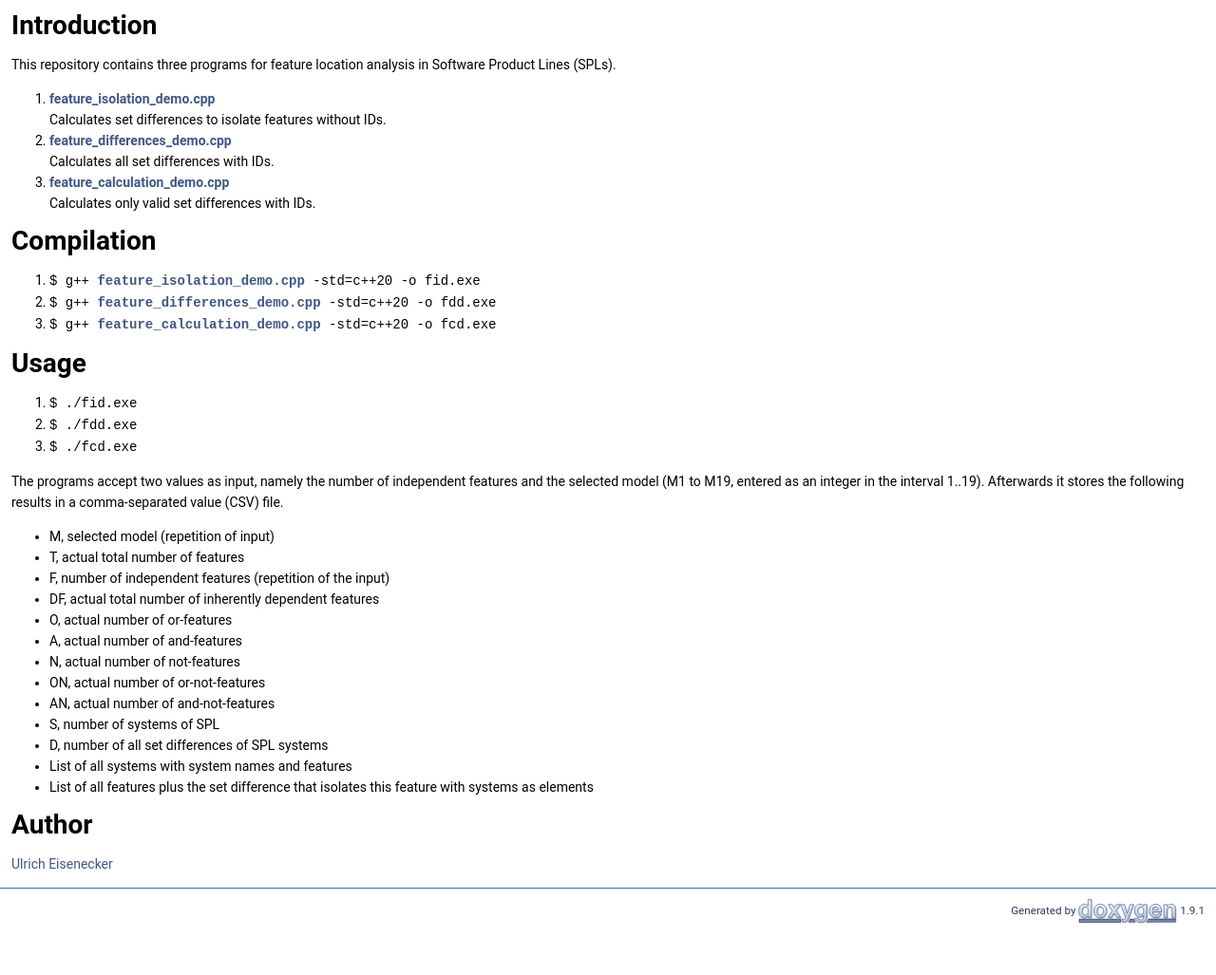
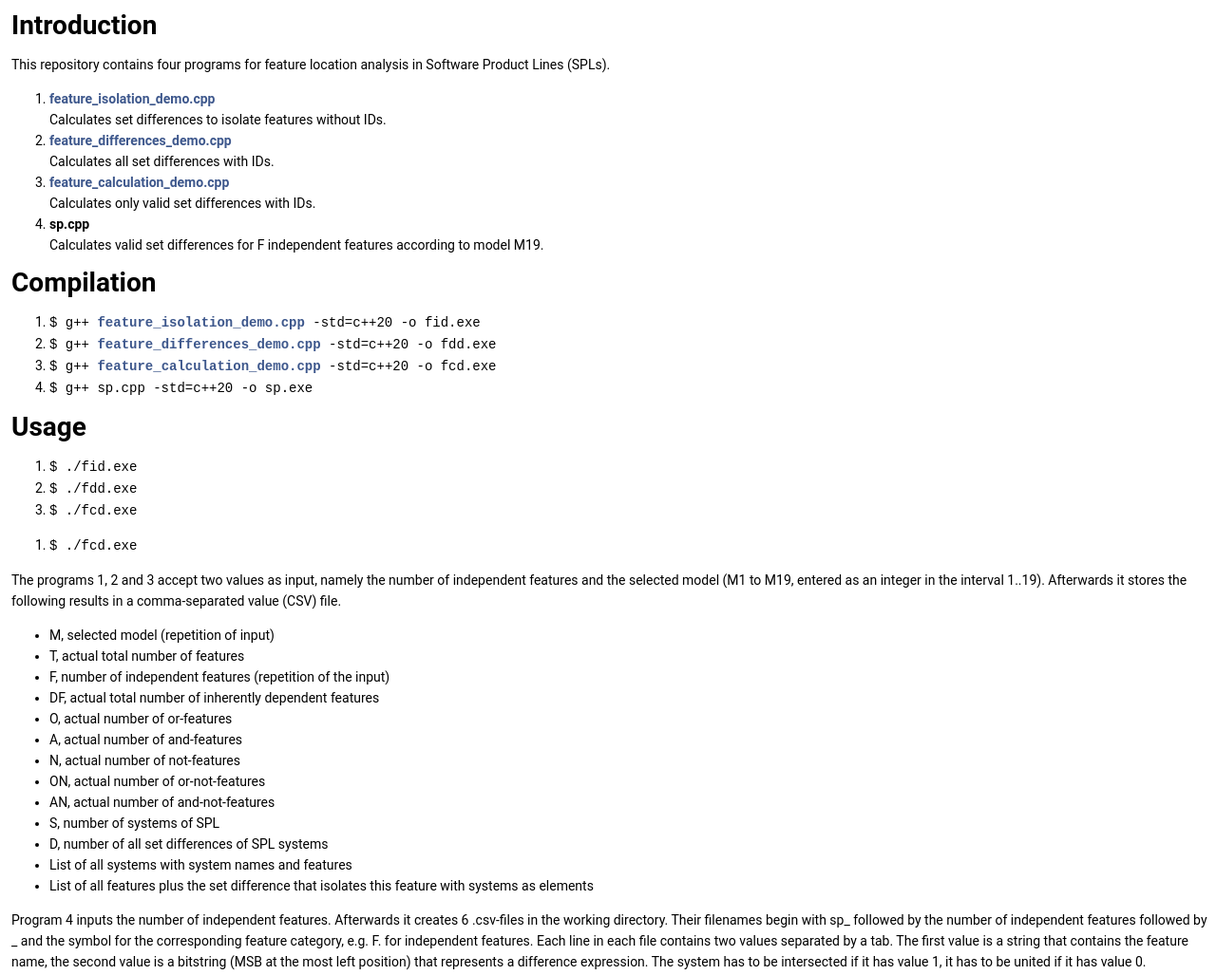
Before and after one commit to softvis-research/features, a plain HTML site: page index.html in a window 1280 px wide. Shown: the part 469-1496 px from the top of the page at 95% size. Before the commit the page ends 1444 px from the top, so only its background shows below. Drawn offline with Linux system fonts and the light colour scheme.

Commit message:
Deploying to gh-pages from @ softvis-research/features@d6aff5cc1a446f013652a46e77ec9fb6956786d2 🚀

```diff
--- a/index.html
+++ b/index.html
@@ -68,13 +68,15 @@ $(function() {
 <div class="textblock"><p><a class="anchor" id="md_README"></a> <a href="https://opensource.org/licenses/Apache-2.0"><img src="https://img.shields.io/badge/License-Apache_2.0-blue.svg" alt="License" style="pointer-events: none;" class="inline"/></a> <a href="https://softvis-research.github.io/features/"><img src="https://img.shields.io/badge/Documentation-Doxygen-blue.svg" alt="Documentation" style="pointer-events: none;" class="inline"/></a></p>
 <h1><a class="anchor" id="autotoc_md0"></a>
 Introduction</h1>
-<p>This repository contains three programs for feature location analysis in Software Product Lines (SPLs).</p><ol type="1">
+<p>This repository contains four programs for feature location analysis in Software Product Lines (SPLs).</p><ol type="1">
 <li><b><a class="el" href="feature__isolation__demo_8cpp.html">feature_isolation_demo.cpp</a></b><br  />
  Calculates set differences to isolate features without IDs.</li>
 <li><b><a class="el" href="feature__differences__demo_8cpp.html">feature_differences_demo.cpp</a></b><br  />
  Calculates all set differences with IDs.</li>
 <li><b><a class="el" href="feature__calculation__demo_8cpp.html">feature_calculation_demo.cpp</a></b><br  />
  Calculates only valid set differences with IDs.</li>
+<li><b>sp.cpp</b><br  />
+ Calculates valid set differences for F independent features according to model M19.</li>
 </ol>
 <h1><a class="anchor" id="autotoc_md1"></a>
 Compilation</h1>
@@ -82,6 +84,7 @@ Compilation</h1>
 <li><code>$ g++ <a class="el" href="feature__isolation__demo_8cpp.html">feature_isolation_demo.cpp</a> -std=c++20 -o fid.exe</code></li>
 <li><code>$ g++ <a class="el" href="feature__differences__demo_8cpp.html">feature_differences_demo.cpp</a> -std=c++20 -o fdd.exe</code></li>
 <li><code>$ g++ <a class="el" href="feature__calculation__demo_8cpp.html">feature_calculation_demo.cpp</a> -std=c++20 -o fcd.exe</code></li>
+<li><code>$ g++ sp.cpp -std=c++20 -o sp.exe</code></li>
 </ol>
 <h1><a class="anchor" id="autotoc_md2"></a>
 Usage</h1>
@@ -90,7 +93,10 @@ Usage</h1>
 <li><code>$ ./fdd.exe</code></li>
 <li><code>$ ./fcd.exe</code></li>
 </ol>
-<p>The programs accept two values as input, namely the number of independent features and the selected model (M1 to M19, entered as an integer in the interval 1..19). Afterwards it stores the following results in a comma-separated value (CSV) file.</p>
+<ol type="1">
+<li><code>$ ./fcd.exe</code></li>
+</ol>
+<p>The programs 1, 2 and 3 accept two values as input, namely the number of independent features and the selected model (M1 to M19, entered as an integer in the interval 1..19). Afterwards it stores the following results in a comma-separated value (CSV) file.</p>
 <ul>
 <li>M, selected model (repetition of input)</li>
 <li>T, actual total number of features</li>
@@ -106,6 +112,7 @@ Usage</h1>
 <li>List of all systems with system names and features</li>
 <li>List of all features plus the set difference that isolates this feature with systems as elements</li>
 </ul>
+<p>Program 4 inputs the number of independent features. Afterwards it creates 6 .csv-files in the working directory. Their filenames begin with sp_ followed by the number of independent features followed by _ and the symbol for the corresponding feature category, e.g. F. for independent features. Each line in each file contains two values separated by a tab. The first value is a string that contains the feature name, the second value is a bitstring (MSB at the most left position) that represents a difference expression. The system has to be intersected if it has value 1, it has to be united if it has value 0.</p>
 <h1><a class="anchor" id="autotoc_md3"></a>
 Author</h1>
 <p><a href="https://www.wifa.uni-leipzig.de/personenprofil/mitarbeiter/prof-dr-ulrich-eisenecker">Ulrich Eisenecker</a> </p>
```
